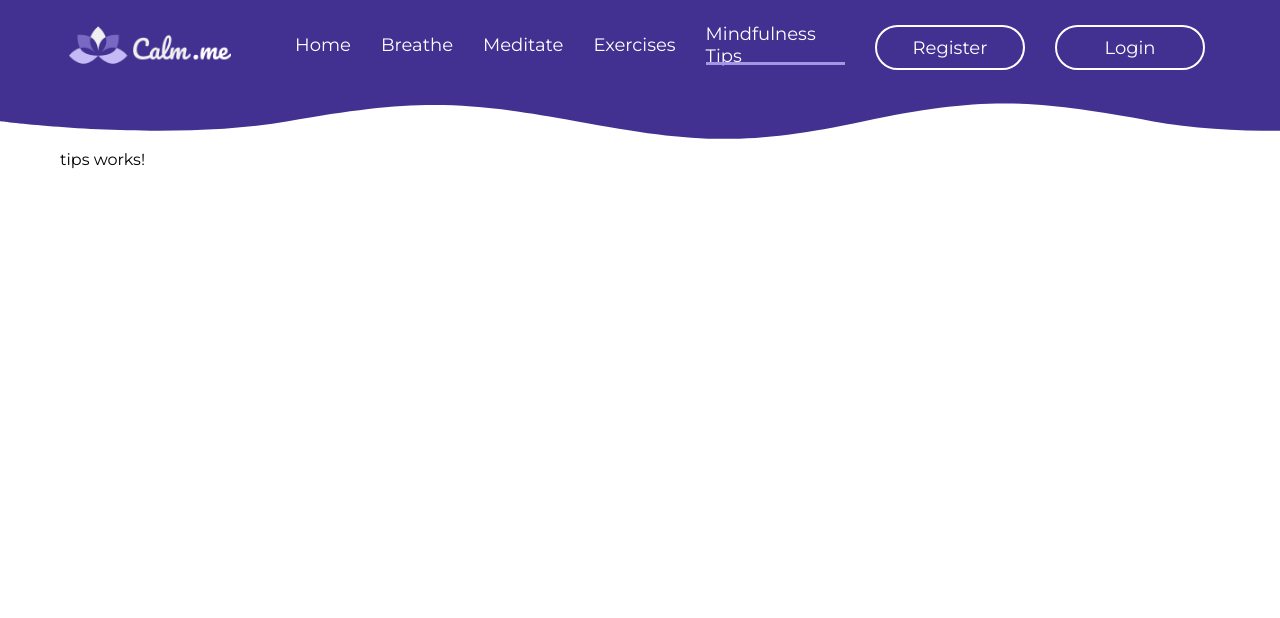
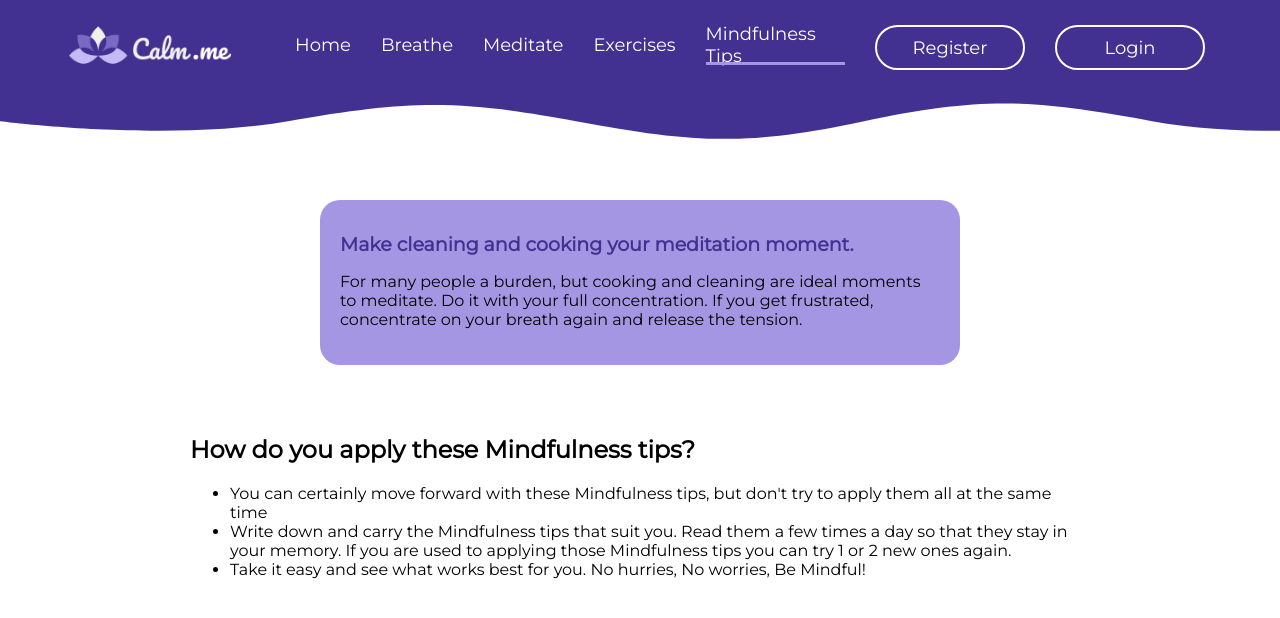
Before and after one commit to lakylekidd/calm-me-app, an Angular app: page /main/tips in a window 1280 px wide. Shown: the top 618 px of the page. Built offline with nearby package versions, Linux system fonts and the light colour scheme.

Commit message:
Add random tips

```diff
--- /dev/null
+++ b/src/app/tips/services/tips.service.ts
@@ -0,0 +1,49 @@
+import { Injectable } from '@angular/core';
+
+export interface ITipItem {
+  id: number;
+  title: string;
+  content: string;
+}
+
+const tips: ITipItem[] = [
+  { id: 1, title: "Do one thing at a time.", content: "Stop multi-tasking. Focus on one thing. Take it easy and do it well."},
+  { id: 2, title: "Do things slowly and with attention.", content: ""},
+  { id: 3, title: "Do less.", content: "We want to do everything that other people do. This is not necessary. Do less and only the things that make you feel good."},
+  { id: 4, title: "Don't do things right after each other.", content: "Take a short break between two different activities. This way you can put one task away from you and recharge for a new one."},
+  { id: 5, title: "Do nothing at least fifteen minutes a day.", content: "No smartphone, no TV, no book. Just do nothing at all and enjoy the moment."},
+  { id: 6, title: "Stop worrying about the future, focus your attention on the present.", content: "Numerous things can happen in the future. However, most of the things you worry about will never happen. Stop worrying and focus on the present."},
+  { id: 7, title: "Stay with your full attention when talking to someone.", content: "Listen for the full hundred percent if you are talking to someone. Keep your phone in your pocket and show interest in your conversation partner."},
+  { id: 8, title: "Eat quietly and with attention.", content: "Be grateful for the food you have. Eat it with care and do no other things while eating."},
+  { id: 9, title: "Live a little quieter and less hectic.", content: "Do not let life pass by at a rapid pace. Live quietly and learn to enjoy small things."},
+  { id: 10, title: "Make cleaning and cooking your meditation moment.", content: "For many people a burden, but cooking and cleaning are ideal moments to meditate. Do it with your full concentration. If you get frustrated, concentrate on your breath again and release the tension."},
+  { id: 11, title: "Sleep more.", content: "Many people have too little sleep due to their busy lives and are therefore easily stimulated. Try to sleep half an hour longer and you will feel more rested and fit. Also read our tips for Yoga before going to sleep , which helps you get a better night's sleep."},
+  { id: 12, title: "Help other people (without expecting anything in return).", content: "One of the most important Mindfulness tips I can give you is to help other people. You get so much gratitude in return."},
+  { id: 13, title: "Move more.", content: "If you want to feel good, healthy and mindful, a healthy body is important. So make sure you get enough exercise."},
+  { id: 14, title: "Meditate every day.", content: "Meditation is very healthy. It brings your attention to the here and now and relieves you of all the stress and hectic pace. Read some  meditation tips for beginners here."},
+  { id: 15, title: "Eat healthy.", content: "A healthy mind requires a healthy body. Therefore, make sure that you do not work in too much 'junk'. For example, try the Paleo diet."},
+  { id: 16, title: "Be grateful.", content: "Instead of always wanting more, learn to be satisfied and grateful with what you have."},
+  { id: 17, title: "Turn off your phone for a while.", content: "Be unavailable for a while. Don't send an app. Don't check email. Put your phone out for a nice night out."},
+  { id: 18, title: "Focus on your breath when you are stressed.", content: "Everyone sometimes suffers from stressful moments. Try not to avoid them, but to accept them. Focus on your breath for a few moments if you suffer from stress."},
+  { id: 19, title: "Forgive yourself.", content: "You are not perfect. Nobody is perfect. Accept yourself as you are and forgive yourself for the mistakes you make."},
+  { id: 20, title: "Drive slowly.", content: "Traffic is one of those things that most people get very stressed out by. Make sure you are not that person. Drive slowly and enjoy your ride ;-)."},
+  { id: 21, title: "Go for a walk.", content: "Instead of all coming outside to move from point A to B, go for a nice walk. Go outside to 'be outside'."},
+  { id: 22, title: "Watch less television.", content: "All programs on TV fill your mind with 1001 thoughts. Leave the television for what it is. For example, read a book, go outside or try Yoga."},
+  { id: 23, title: "Be 'open minded'.", content: "Be open-minded. Be open to new things. Don't be afraid to change. Become a student of life and learn as much as possible."},
+];
+
+@Injectable()
+export class TipsService {
+
+  constructor() { }
+
+  getRandomTip = (): ITipItem => {
+    const index = this.rndNbr() - 1;
+    return tips[index];
+  }
+
+  private rndNbr = () => {
+    return Math.floor(Math.random() * tips.length) + 1;
+  }
+
+}
--- /dev/null
+++ b/src/app/tips/tip-item/tip-item.component.html
@@ -0,0 +1,4 @@
+<div class="tip-item">
+    <h1>{{tip.title}}</h1>
+    <p>{{tip.content}}</p>
+</div>
--- /dev/null
+++ b/src/app/tips/tip-item/tip-item.component.ts
@@ -0,0 +1,19 @@
+import { Component, OnInit, Input } from '@angular/core';
+import { ITipItem } from '../services/tips.service';
+
+@Component({
+  selector: 'app-tip-item',
+  templateUrl: './tip-item.component.html',
+  styleUrls: ['./tip-item.component.css']
+})
+export class TipItemComponent implements OnInit {
+
+  @Input() public tip: ITipItem;
+
+  constructor() { }
+
+  ngOnInit() {
+
+  }
+
+}
--- a/src/app/tips/tips.component.html
+++ b/src/app/tips/tips.component.html
@@ -1,3 +1,12 @@
-<p>
-  tips works!
-</p>
+<div class="tip-container">
+    <app-tip-item [tip]="tip"></app-tip-item>
+
+    <div class="instructions">
+        <h2>How do you apply these Mindfulness tips?</h2>
+        <ul>
+            <li>You can certainly move forward with these Mindfulness tips, but don't try to apply them all at the same time</li>
+            <li>Write down and carry the Mindfulness tips that suit you. Read them a few times a day so that they stay in your memory. If you are used to applying those Mindfulness tips you can try 1 or 2 new ones again.</li>
+            <li>Take it easy and see what works best for you. No hurries, No worries, Be Mindful!</li>
+        </ul>
+    </div>
+</div>
--- a/src/app/tips/tips.component.ts
+++ b/src/app/tips/tips.component.ts
@@ -1,4 +1,5 @@
 import { Component, OnInit } from '@angular/core';
+import { TipsService, ITipItem } from './services/tips.service';
 
 @Component({
   selector: 'app-tips',
@@ -7,9 +8,14 @@ import { Component, OnInit } from '@angular/core';
 })
 export class TipsComponent implements OnInit {
 
-  constructor() { }
+  tip: ITipItem;
+
+  constructor(private readonly tipService: TipsService) {
+    this.tip = this.tipService.getRandomTip();
+  }
 
   ngOnInit() {
+
   }
 
 }
--- a/src/assets/styles/_variables.scss
+++ b/src/assets/styles/_variables.scss
@@ -1,4 +1,5 @@
 $page-margin-lr: 60px;
+$page-margin-u: $page-margin-lr+50px;
 $page-margin-lr-mobile: 0;
 $mobile-width: 1200px;
 
--- a/src/assets/styles/main.scss
+++ b/src/assets/styles/main.scss
@@ -5,3 +5,4 @@
 @import "pages/breathe";
 @import "pages/app";
 @import "pages/header";
+@import "pages/tip";
--- a/src/assets/styles/pages/_app.scss
+++ b/src/assets/styles/pages/_app.scss
@@ -25,7 +25,7 @@ div.app-container {
     }
 
     div.content-wrapper {
-        margin: $page-margin-lr;
+        margin: $page-margin-u;
     }
 
 }
--- /dev/null
+++ b/src/assets/styles/pages/_tip.scss
@@ -0,0 +1,35 @@
+div.tip-container {
+    display: flex;
+    flex-direction: column;
+    align-items: center;
+
+    div.tip-item {
+        border-radius: 20px;
+        background: $light-color;
+        padding: 20px;
+        width: 600px;
+
+        @include mobile {
+            box-sizing: border-box;
+            width: 100vw;
+            border-radius: 0;
+            padding: 20px 60px;
+        }
+
+        h1 {
+            font-size: 19px;
+            color: $main-color;
+        }
+    }
+
+    div.instructions {
+        max-width: 900px;
+        margin-top: 50px;
+
+        @include mobile {
+            box-sizing: border-box;
+            padding: 0 20px;
+            width: 100vw;
+        }
+    }
+}
```
Also changed, not shown: src/app/tips/tips.module.ts (+9 -1 lines), src/app/tips/tip-item/tip-item.component.css (added), 2 other files (tests, documents, lock files or other folders).
